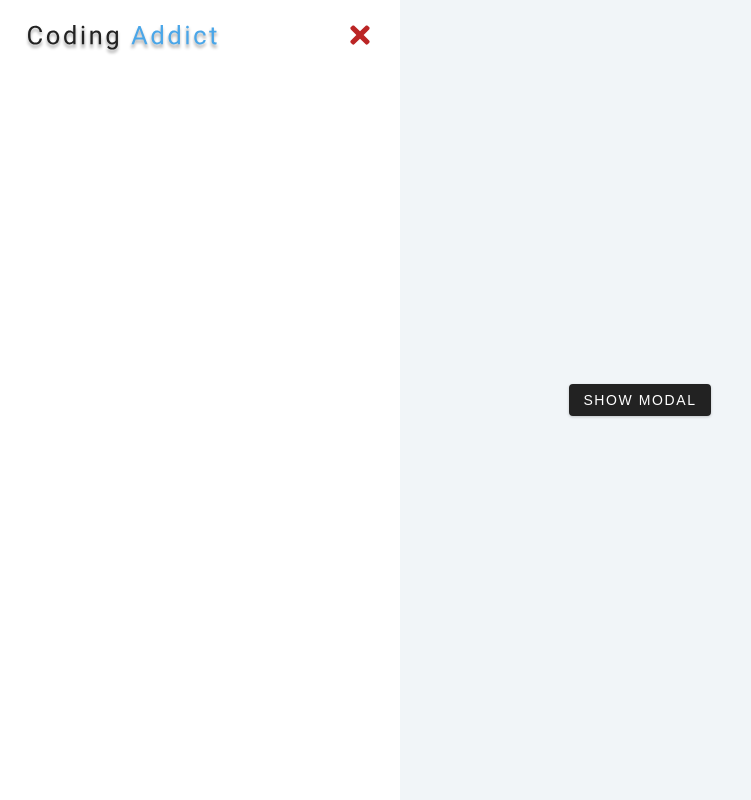
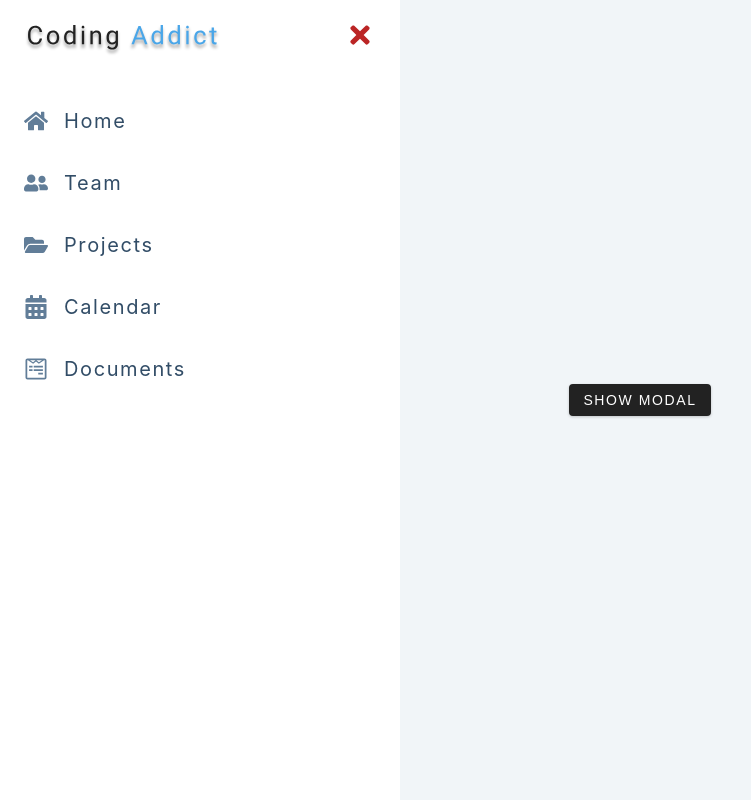
Before and after one commit to o0p/modal-sidebar-react-, a React (Create React App) app: page / in a window 1280 px wide. Shown: the whole page, without its empty margins (0-751 px from the left). Built offline with nearby package versions, Linux system fonts and the light colour scheme.

Commit message:
Add link map

```diff
--- a/src/Sidebar.js
+++ b/src/Sidebar.js
@@ -12,6 +12,19 @@ const Sidebar = () => {
           <FaTimes />
         </button>
       </div>
+      <ul className="links">
+        {links.map((link) => {
+          const { id, url, text, icon } = link;
+          return (
+            <li key={id}>
+              <a href={url}>
+                {icon}
+                {text}
+              </a>
+            </li>
+          );
+        })}
+      </ul>
     </aside>
   );
 };
```
